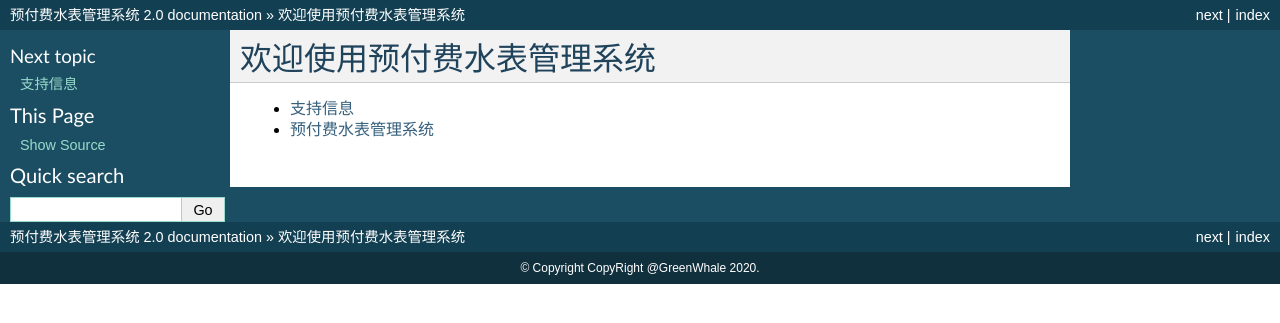
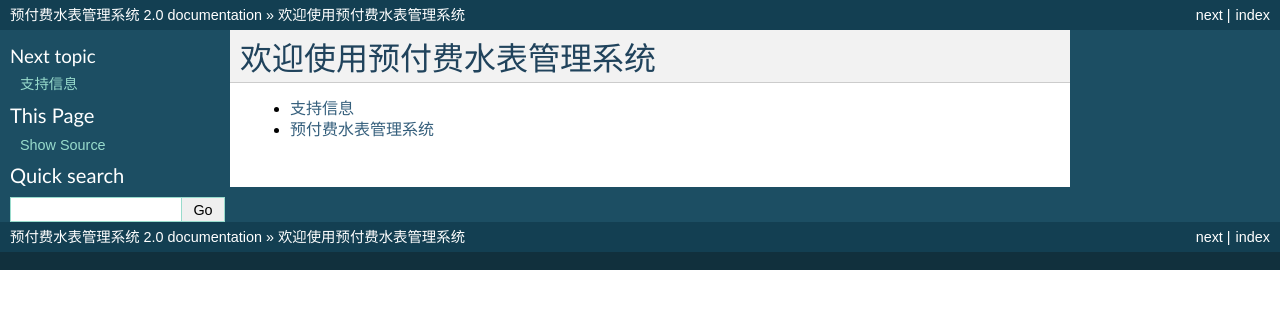
Before and after one commit to Witchie/DeisgnDoc-PrepaidWaterMeterSystem, a Sphinx documentation site: the page built from docs/index.rst, in a window 1280 px wide. Shown: the top 323 px of the page. Built offline with Sphinx 7.4.7, drawn with Linux system fonts in a browser that asks for light colours.

Commit message:
禁用版权显示

```diff
--- a/docs/conf.py
+++ b/docs/conf.py
@@ -165,7 +165,7 @@ html_static_path = ['_static']
 html_show_sphinx = False
 
 # If true, "(C) Copyright ..." is shown in the HTML footer. Default is True.
-#html_show_copyright = True
+html_show_copyright = False
 
 # If true, an OpenSearch description file will be output, and all pages will
 # contain a <link> tag referring to it.  The value of this option must be the
```
